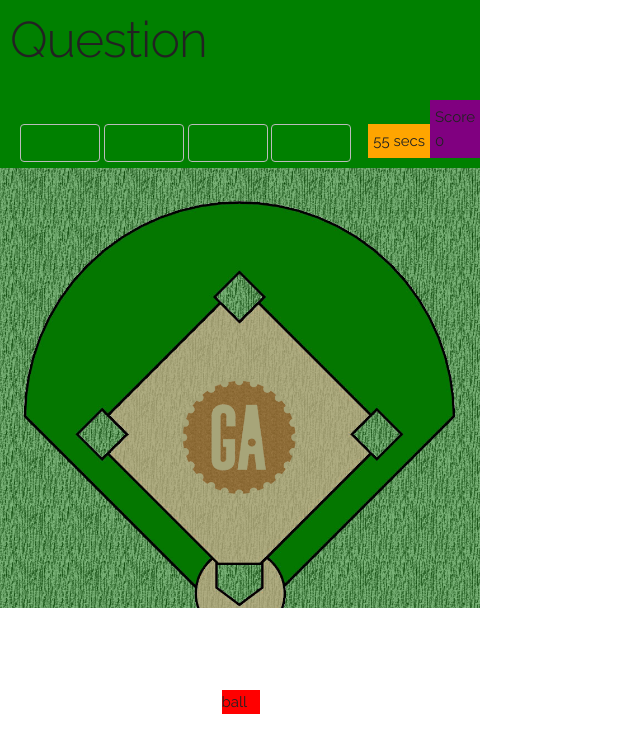
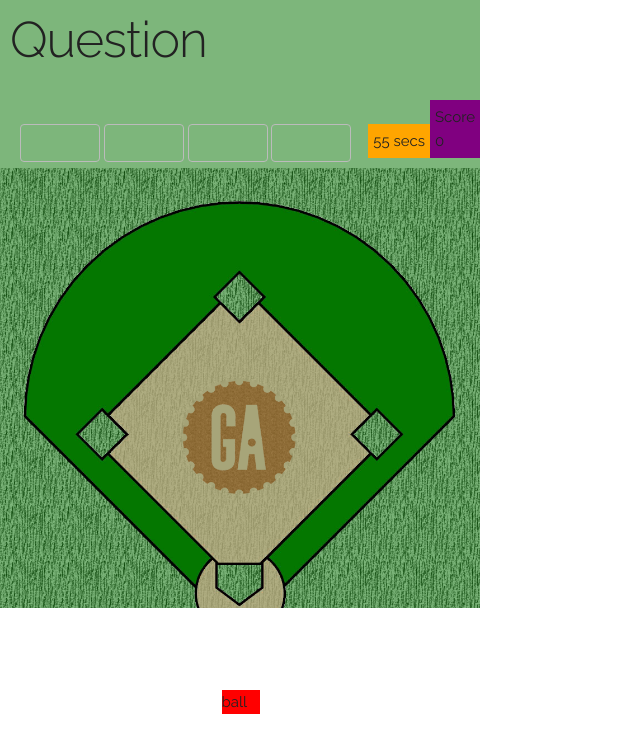
Before and after one commit to traciwilliams/trivia_baseball_game, a plain HTML site: page index.html in a window 1280 px wide. Shown: the whole page, without its empty margins (0-640 px from the left). Drawn offline with nearby package versions, Linux system fonts and the light colour scheme; no server answers; files whose address does not match are found by name.

Commit message:
changed background color

```diff
--- a/css/main.scss
+++ b/css/main.scss
@@ -3,7 +3,7 @@ $device-phone: 480px;
 
 #wrapper {
 	width: 480px;
-	background-color: green;
+	background-color: #7db67b;
 }
 
 .device-phone {
```
Also changed, not shown: css/main.css, 1 other file.
